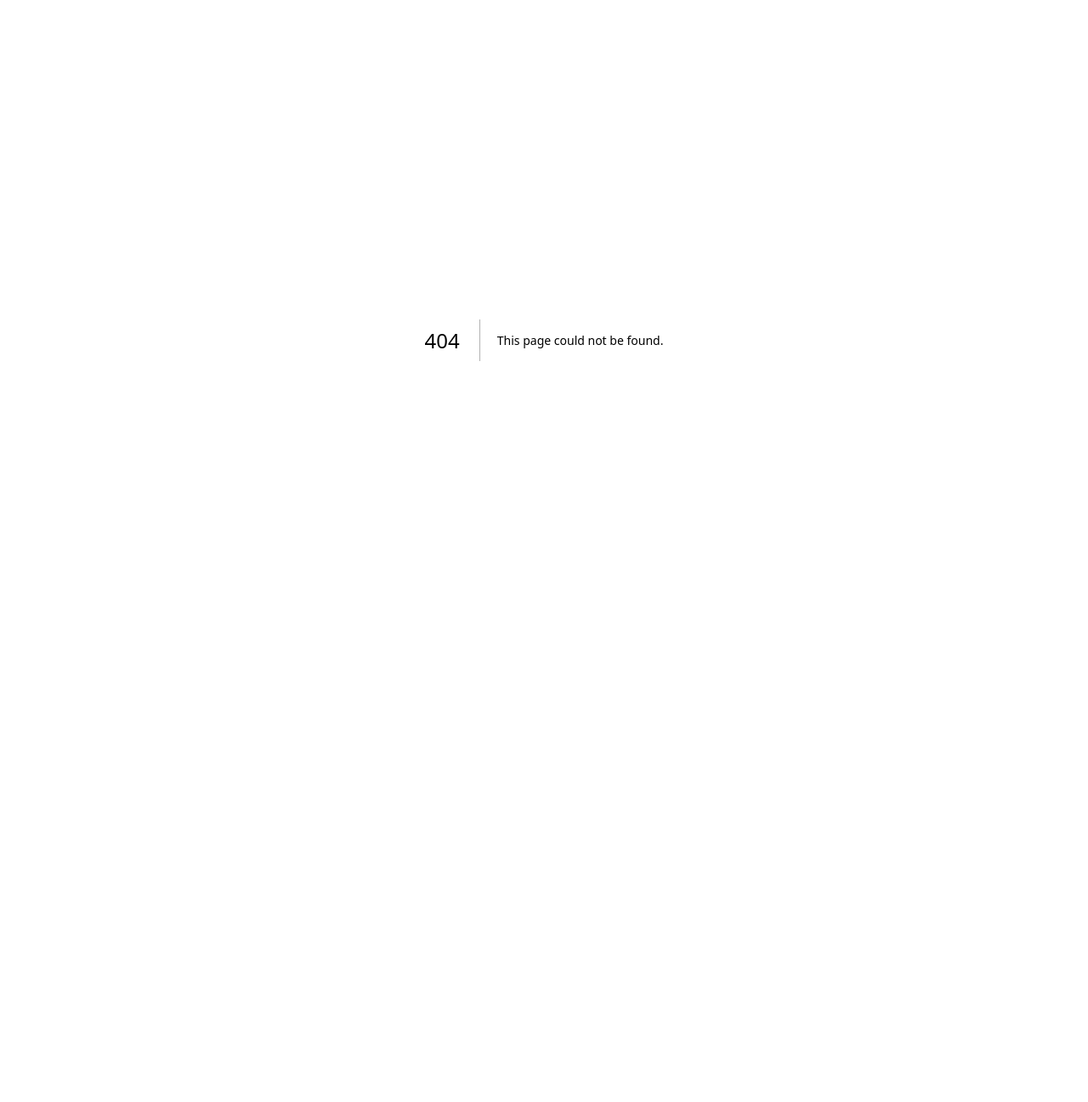
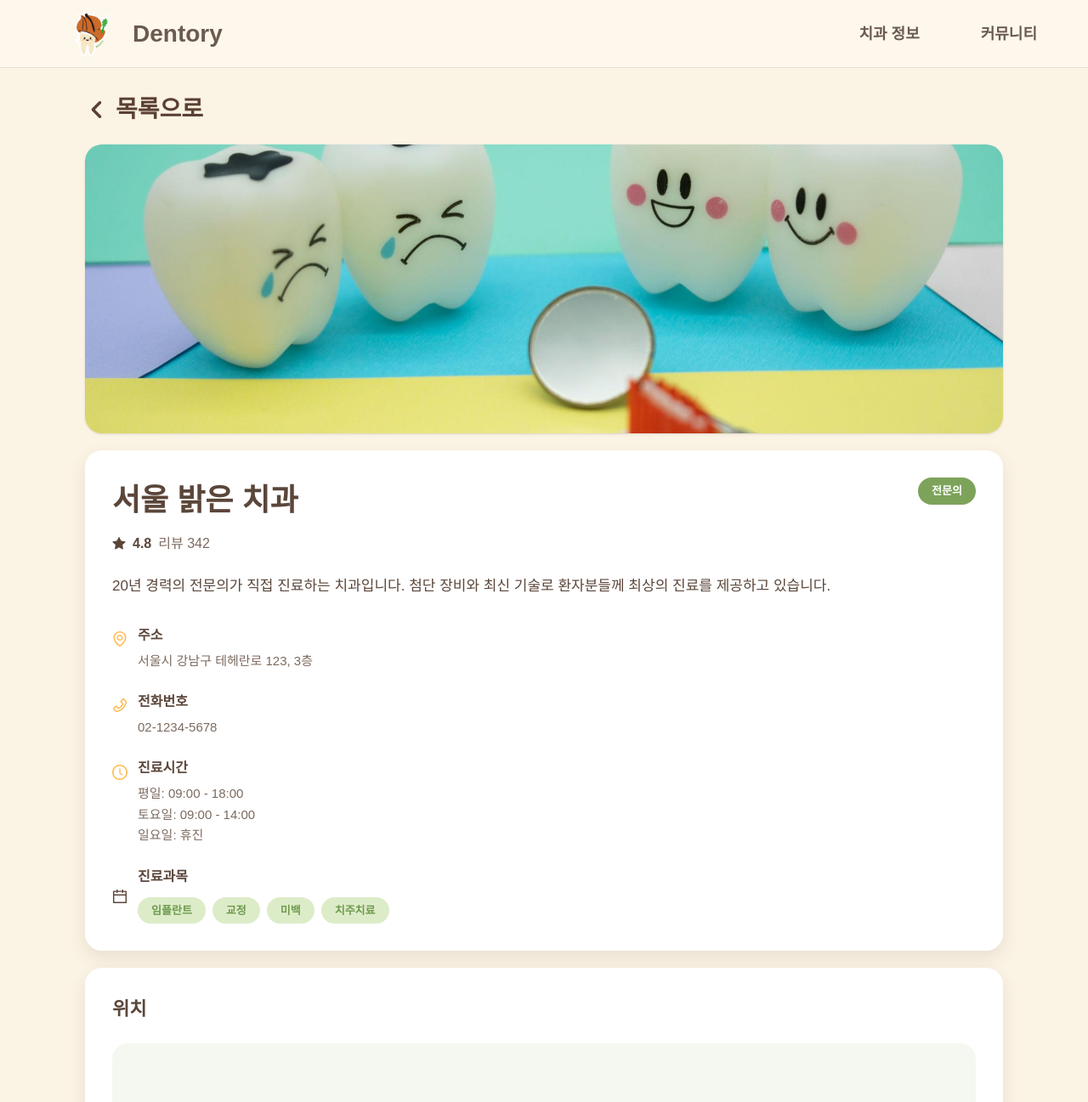
Before and after one commit to BaekSiyoon/Dentory, a Next.js app in the folder frontend/: page /dental/1 in a window 1280 px wide. Before the commit this address had no page. Shown: the top 1297 px of the page at 85% size. Before the commit the page ends 800 px from the top, so only its background shows below. Built offline with nearby package versions, Linux system fonts and the light colour scheme.

Commit message:
치과 상세 ui만

```diff
--- /dev/null
+++ b/frontend/pages/dental/[id].tsx
@@ -0,0 +1,231 @@
+import React from "react";
+import { useRouter } from "next/router";
+import MainMenu from "../components/mainMenu";
+import {
+  EnvironmentOutlined,
+  PhoneOutlined,
+  ClockCircleOutlined,
+  CalendarOutlined,
+  StarFilled,
+  LikeFilled,
+} from "@ant-design/icons";
+
+const DentalDetailPage = () => {
+  const router = useRouter();
+
+  const treatments = ["임플란트", "교정", "미백", "치주치료"];
+
+  const reviews = [
+    {
+      name: "김**",
+      tag: "임플란트",
+      date: "2026.05.20",
+      content:
+        "원장님이 정말 친절하시고 꼼꼼하게 상담해주셨어요. 임플란트 시술도 전혀 아프지 않았고, 사후관리도 잘 해주셔서 만족스럽습니다.",
+      help: 24,
+    },
+    {
+      name: "이**",
+      tag: "교정",
+      date: "2026.05.15",
+      content:
+        "교정 상담을 받았는데 다른 곳보다 저렴하고 설명도 자세히 해주셨어요. 다만 대기 시간이 좀 길었습니다.",
+      help: 18,
+    },
+    {
+      name: "박**",
+      tag: "스케일링",
+      date: "2026.05.10",
+      content:
+        "스케일링 받으러 갔는데 시설도 깨끗하고 직원분들도 친절하세요. 정기적으로 다니려고 합니다.",
+      help: 12,
+    },
+  ];
+
+  return (
+    <>
+      <MainMenu />
+
+      <main className="min-h-screen bg-[#FBF3E4] px-5 py-7 text-[#5B463A] md:px-10">
+        <div className="mx-auto max-w-[1080px]">
+          <button
+            type="button"
+            onClick={() => router.back()}
+            className="mb-5 flex items-center gap-2 text-[24px] font-extrabold text-[#5A4033] transition-opacity hover:opacity-70 md:text-[28px]"
+          >
+            <svg className="h-6 w-6 md:h-7 md:w-7" viewBox="0 0 24 24" fill="none">
+              <path
+                d="M15 5L8 12L15 19"
+                stroke="currentColor"
+                strokeWidth="3"
+                strokeLinecap="round"
+                strokeLinejoin="round"
+              />
+            </svg>
+            <span>목록으로</span>
+          </button>
+
+          <section className="overflow-hidden rounded-[20px] shadow-sm">
+            <img
+              src="/images/dental/detailSample.png"
+              alt="치과 상세 이미지"
+              className="h-[220px] w-full object-cover md:h-[340px]"
+            />
+          </section>
+
+          <section className="mt-5 rounded-[20px] bg-white p-5 shadow-[0_8px_20px_rgba(80,60,40,0.10)] md:p-8">
+            <div className="flex items-start justify-between gap-4">
+              <div>
+                <h1 className="text-[28px] font-extrabold md:text-[36px]">
+                  서울 밝은 치과
+                </h1>
+
+                <div className="mt-3 flex items-center gap-2 text-[16px] font-bold">
+                  <StarFilled className="text-[#FFB84D]" />
+                  <span>4.8</span>
+                  <span className="font-medium text-[#7C6A5F]">리뷰 342</span>
+                </div>
+              </div>
+
+              <span className="rounded-full bg-[#7DA35A] px-4 py-1.5 text-[13px] font-bold text-white">
+                전문의
+              </span>
+            </div>
+
+            <p className="mt-6 text-[15px] font-medium leading-relaxed md:text-[17px]">
+              20년 경력의 전문의가 직접 진료하는 치과입니다. 첨단 장비와 최신
+              기술로 환자분들께 최상의 진료를 제공하고 있습니다.
+            </p>
+
+            <div className="mt-8 space-y-6">
+              <InfoItem icon={<EnvironmentOutlined />} title="주소">
+                서울시 강남구 테헤란로 123, 3층
+              </InfoItem>
+
+              <InfoItem icon={<PhoneOutlined />} title="전화번호">
+                02-1234-5678
+              </InfoItem>
+
+              <InfoItem icon={<ClockCircleOutlined />} title="진료시간">
+                <p>평일: 09:00 - 18:00</p>
+                <p>토요일: 09:00 - 14:00</p>
+                <p>일요일: 휴진</p>
+              </InfoItem>
+
+              <div className="flex gap-3">
+                <CalendarOutlined className="mt-1 text-[18px] text-[#FFB84D]" />
+                <div>
+                  <h2 className="mb-3 text-[16px] font-extrabold">진료과목</h2>
+                  <div className="flex flex-wrap gap-2">
+                    {treatments.map((item) => (
+                      <span
+                        key={item}
+                        className="rounded-full bg-[#DDECC8] px-4 py-1.5 text-[13px] font-bold text-[#6E9B4F]"
+                      >
+                        {item}
+                      </span>
+                    ))}
+                  </div>
+                </div>
+              </div>
+            </div>
+          </section>
+
+          <section className="mt-5 rounded-[20px] bg-white p-5 shadow-[0_8px_20px_rgba(80,60,40,0.10)] md:p-8">
+            <h2 className="mb-6 text-[22px] font-extrabold">위치</h2>
+
+            <div className="flex h-[230px] items-center justify-center rounded-[18px] bg-[#F5F8F1] md:h-[330px]">
+              <div className="text-center">
+                <EnvironmentOutlined className="text-[54px] text-[#7DA35A]" />
+                <p className="mt-4 text-[16px] font-bold text-[#6B5A50]">
+                  카카오 지도 영역
+                </p>
+              </div>
+            </div>
+          </section>
+
+          <section className="mt-5 overflow-hidden rounded-[20px] bg-white shadow-[0_8px_20px_rgba(80,60,40,0.10)]">
+            <div className="grid grid-cols-3 border-b border-[#EDE8E1] text-center text-[16px] font-extrabold md:text-[18px]">
+              <button className="relative py-5 text-[#FFB84D] after:absolute after:-bottom-px after:left-0 after:h-0.5 after:w-full after:bg-[#FFB84D]">
+                상세정보
+              </button>
+              <button className="py-5 text-[#5B463A]">리뷰 342</button>
+              <button className="py-5 text-[#5B463A]">사진</button>
+            </div>
+
+            <div className="p-5 md:p-8">
+              <h2 className="text-[22px] font-extrabold">병원 소개</h2>
+              <p className="mt-4 text-[15px] leading-relaxed md:text-[17px]">
+                20년 경력의 전문의가 직접 진료하는 치과입니다. 첨단 장비와 최신
+                기술로 환자분들께 최상의 진료를 제공하고 있습니다.
+              </p>
+
+              <h2 className="mt-8 text-[22px] font-extrabold">주요 진료</h2>
+              <ul className="mt-4 space-y-2 text-[15px] leading-relaxed md:text-[17px]">
+                <li>• 임플란트 - 최신 디지털 임플란트 시스템</li>
+                <li>• 교정 - 투명 교정, 설측 교정</li>
+                <li>• 미백 - 전문가 미백 시스템</li>
+                <li>• 치주치료 - 잇몸 질환 전문 치료</li>
+              </ul>
+            </div>
+          </section>
+
+          <section className="mt-5 rounded-[20px] bg-white p-5 shadow-[0_8px_20px_rgba(80,60,40,0.10)] md:p-8">
+            <h2 className="mb-5 text-[22px] font-extrabold">리뷰 342</h2>
+
+            <div className="space-y-6">
+              {reviews.map((review) => (
+                <div key={review.date} className="border-b border-[#EEEAE5] pb-6 last:border-b-0">
+                  <div className="mb-2 flex items-center gap-2">
+                    <strong className="text-[15px]">{review.name}</strong>
+                    <span className="rounded-md bg-[#DDECC8] px-2 py-1 text-[11px] font-bold text-[#6E9B4F]">
+                      {review.tag}
+                    </span>
+                  </div>
+
+                  <div className="mb-3 flex items-center gap-2 text-[13px]">
+                    <span className="text-[#FFB84D]">★★★★★</span>
+                    <span className="text-[#7C6A5F]">{review.date}</span>
+                  </div>
+
+                  <p className="text-[14px] leading-relaxed md:text-[15px]">
+                    {review.content}
+                  </p>
+
+                  <p className="mt-4 text-[13px] font-bold text-[#7C6A5F]">
+                    <LikeFilled className="mr-1 text-[#FFB84D]" />
+                    도움돼요 {review.help}
+                  </p>
+                </div>
+              ))}
+            </div>
+          </section>
+        </div>
+      </main>
+    </>
+  );
+};
+
+const InfoItem = ({
+  icon,
+  title,
+  children,
+}: {
+  icon: React.ReactNode;
+  title: string;
+  children: React.ReactNode;
+}) => {
+  return (
+    <div className="flex gap-3">
+      <span className="mt-1 text-[18px] text-[#FFB84D]">{icon}</span>
+      <div>
+        <h2 className="mb-1.5 text-[16px] font-extrabold">{title}</h2>
+        <div className="text-[14px] font-medium leading-relaxed text-[#7C6A5F] md:text-[15px]">
+          {children}
+        </div>
+      </div>
+    </div>
+  );
+};
+
+export default DentalDetailPage;
--- a/frontend/pages/dental/index.tsx
+++ b/frontend/pages/dental/index.tsx
@@ -1,4 +1,5 @@
 import React, { useEffect, useRef, useState } from "react";
+import { useRouter } from "next/router";
 import MainMenu from "../components/mainMenu";
 import KakaoMap from "../components/dentalInfo/kakaoMap";
 
@@ -163,6 +164,7 @@ const CustomSelect = ({ label, value, options, onChange }: CustomSelectProps) =>
 
 const DentalInfo = () => {
   const resultRef = useRef<HTMLParagraphElement | null>(null);
+  const router = useRouter();
   const [data, setData] = useState<DentalData[]>([]);
   const [totalCount, setTotalCount] = useState(0);
   const [regions, setRegions] = useState<Region[]>([]);
@@ -466,6 +468,7 @@ const DentalInfo = () => {
             {data.map((item, index) => (
               <article
                 key={item.id}
+                onClick={() => router.push(`/dental/${item.id}`)}
                 className="flex flex-col justify-between gap-5 rounded-3xl bg-white p-5 shadow-[0_6px_18px_rgba(80,60,40,0.08)] md:flex-row md:items-center"
               >
                 <div className="flex flex-col gap-5 md:flex-row md:items-center">
```
Also changed, not shown: frontend/public/images/dental/detailSample.png (added).
